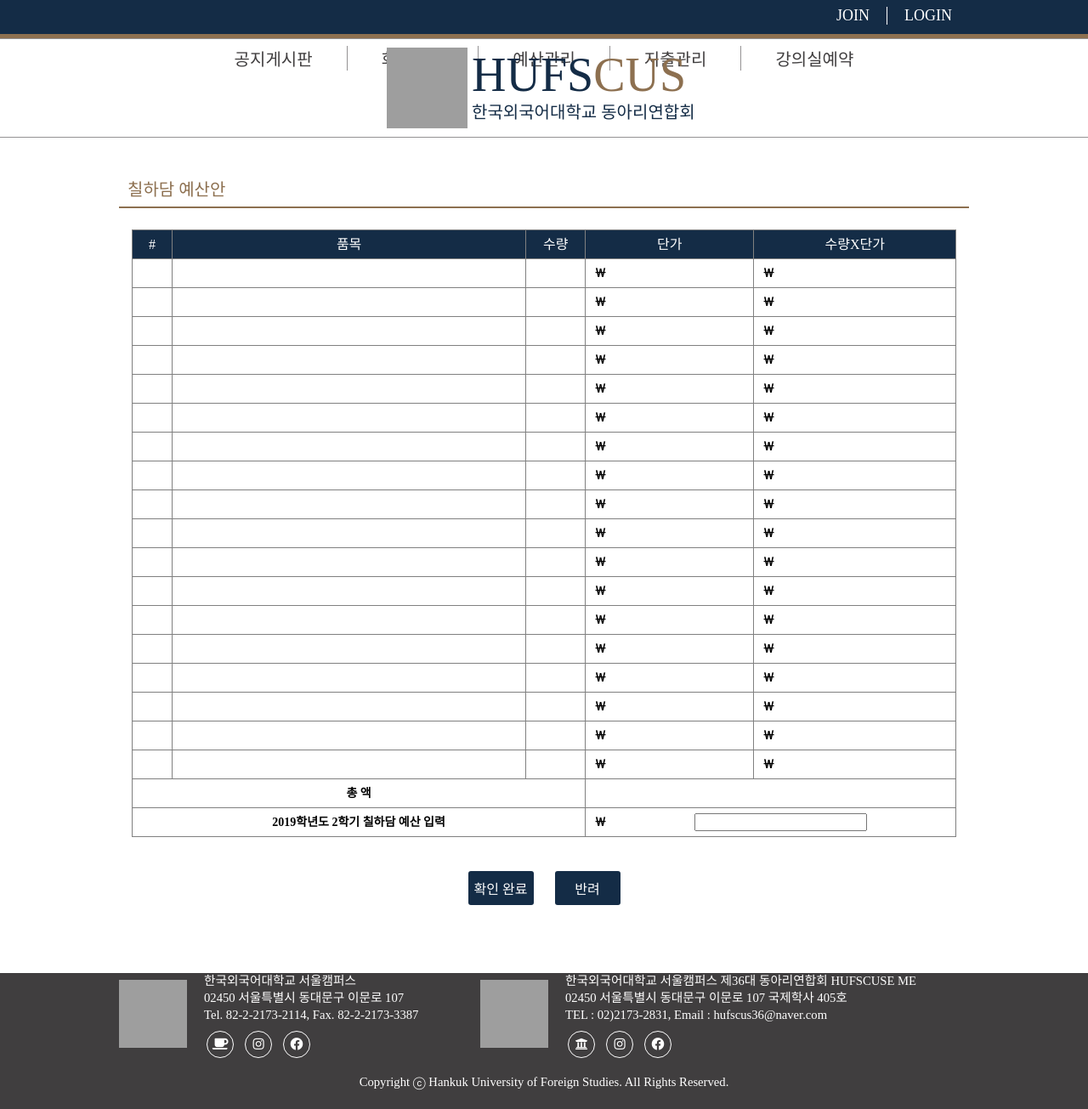
After one commit to KimSoomae/SWProject, a Django app: page /budget_master in a window 1280 px wide. The commit adds this page. Shown: the whole page at 85% size. Run offline with Django 3.2, Linux system fonts and the light colour scheme; some libraries are stand-ins or nearby versions; grey boxes are pictures that could not be loaded.

Commit message:
fifth commit

```diff
--- a/account/forms.py
+++ b/account/forms.py
@@ -12,7 +12,7 @@ class ProfileForm(forms.ModelForm):
         labels={
             'studentnum':('학번'),
             'groupname':('소속 동아리'),
-            'major':('소속 동아리 분과'),
+            'major':('소속 학과'),
             'name':('이름'),
         }
 
--- a/account/models.py
+++ b/account/models.py
@@ -16,7 +16,9 @@ class Budget_list(models.Model):
     quantity=models.IntegerField(max_length=5)
     price=models.IntegerField(max_length=20)
     qxp=models.IntegerField(max_length=25)
-    check=models.CharField(max_length=2)
+    total=models.IntegerField(max_length=10)
+    groupname_budget=models.CharField(max_length=20)
+
 
 
     def __str__(self):
--- /dev/null
+++ b/account/templates/budget_master_check.html
@@ -0,0 +1,466 @@
+<!DOCTYPE html>
+
+<html lang="en">
+<head>
+	<meta charset="UTF-8">
+	<link rel="stylesheet" href="budget_user.css">
+	<link rel="stylesheet" href="https://cdnjs.cloudflare.com/ajax/libs/font-awesome/5.8.2/css/all.min.css"/>
+	<link rel="icon" href="img/hufscus3.png">
+
+	<title>동아리연합회관리시스템</title>
+</head>
+<style>
+   :root {
+	--main-color: #142C46;
+	--accent-color: #8D7050;
+	--footer-color: #403E3F;
+}
+
+@font-face {
+	font-family: "한국외대체 M";
+	src: local(한국외대체 M);
+}
+
+@font-face {
+	font-family: "한국외대체 L";
+	src: local(한국외대체 L);
+}
+
+* {
+	margin: 0;
+	padding: 0;
+}
+
+
+body {
+	margin: 0 auto;
+}
+
+
+a {
+	text-decoration: none !important;;
+}
+
+header {
+	top: 0;
+	width: 100%;
+	display: grid;
+	grid-template-rows: 45px 116px;
+	border-bottom: 1.2px solid #949293;
+}
+
+.top {
+	background-color: var(--main-color);
+	border-bottom: 5.5px solid var(--accent-color);
+}
+
+.top ul {
+	display: flex;
+	width: 1000px;
+	margin: 0 auto;
+	justify-content: flex-end;
+}
+
+.top ul li {
+	list-style: none;
+	border-left: 1px solid white;
+	padding: 0px 20px 0px 20px;
+	margin-top: 8px;
+}
+
+.top ul li:first-child {
+	border-left: none;
+}
+
+.top ul li a {
+	font-family: "한국외대체 M";
+	font-size: 18px;
+	color: white;
+}
+
+.logo {
+	display: grid;
+	grid-template-columns: 100px 270px;
+    grid-template-rows: 60px 40px;
+	font-family: "한국외대체 B";
+	padding-top: 11px;
+	justify-content: center;
+}
+
+#logo1 {
+	grid-row-start: 1;
+	grid-row-end: 3;
+}
+
+#logo1 img {
+	width: 95px;
+	height: 95px;
+}
+
+#logo2 {
+	font-size: 42pt;
+}
+
+#logo2 #hufs {
+	color: var(--main-color)
+}
+
+#logo2 #cus {
+	color: var(--accent-color)
+}
+
+#logo3 {
+	font-size: 15pt;
+	color: var(--main-color);
+}
+
+#logo3 a {
+	color: inherit;
+}
+
+.menu ul {
+	display: flex;
+	justify-content: center;
+	border-top: 1.2px solid #949293;
+}
+
+.menu ul li {
+	list-style: none;
+	border-left: 1px solid #949293;
+	padding: 0px 40px 0px 40px;
+	margin: 8px 0px 8px 0px;
+}
+
+.menu ul li:first-child {
+	border-left: none;
+}
+
+.menu ul li a {
+	font-family: "한국외대체 B";
+	font-size: 20px;
+	color: var(--footer-color);
+}
+
+section {
+	width: 1000px;
+	margin: auto;
+	margin-top: 45px;
+}
+
+h3 {
+	font-size: 20px;
+	font-family: "한국외대체 M";
+	font-weight: normal;
+	color: var(--accent-color);
+	margin-left: 10px;
+	margin-bottom: 7px;
+}
+
+hr {
+	border: solid 1.2px var(--accent-color);
+	margin-bottom: 25px;
+}
+
+input[type="text"]:disabled {
+  background: #ebebeb;
+  border: 0.5px solid #a9a9a9;
+}
+
+table {
+	width: 970px;
+	border-collapse: collapse;
+	margin: auto;
+	margin-top: 10px;
+	margin-bottom: 10px;
+}
+
+table th, table td {
+	border: solid 0.5px gray;
+	line-height: 33px;
+}
+
+table th {
+	color: white;
+	font-family: "한국외대체 M";
+	font-weight: normal;
+	font-size: 16px;
+	text-align: center;
+	background-color: var(--main-color);
+}
+
+table th:nth-child(1), table td:nth-child(1) {
+	width: 50.4px;
+}
+
+table th:nth-child(2), table td:nth-child(2) {
+	width: 461.6px;
+}
+
+table th:nth-child(3), table td:nth-child(3) {
+	width: 75.2px;
+}
+
+table th:nth-child(4), table td:nth-child(4) {
+	width: 150.4px
+}
+
+table th:nth-child(5), table td:nth-child(5) {
+	width: 180.8px
+}
+
+table th:nth-child(6), table td:nth-child(5) {
+	width: 50.4px;
+}
+
+table tbody {
+/*	display: block;
+*/	overflow-y: auto;
+	overflow-x: hidden;
+	height: 202px;
+}
+
+table td {
+	text-align: center;
+	font-family: "한국외대체 L";
+	font-weight: bold;
+	font-size: 14px;
+}
+
+td b {
+	float: left;
+	margin-left: 10px;
+}
+
+input[type="text"] {
+	margin: 0px;
+	outline-style: none;
+	font-family: "한국외대체 L";
+	font-weight: bold;
+	font-size: 15px;
+}
+
+.item {
+	width: 442px;
+	padding-left: 3px;
+}
+
+.quantity {
+	width: 60px;
+	text-align: center;
+}
+
+.price {
+	width: 107px;
+	text-align: center;
+	padding-right: 3px;
+}
+
+.qxp {
+	width: 137px;
+	text-align: center;
+	padding-right: 3px;
+}
+
+input[type="checkbox"] {
+	width: 23px;
+	height: 23px;
+	cursor: pointer;
+	text-align: center;
+}
+
+.check {
+	display: flex;
+	align-items: center;
+	justify-content: center;
+}
+
+.info {
+	font-family: "한국외대체 L";
+}
+
+#status {
+	color: red;
+	font-weight: bold;
+}
+
+.button {
+	display: flex;
+	justify-content: center;
+	align-items: center;
+}
+
+button {
+	width: 77px;
+	height: 40px;
+	border: none;
+	border-radius: 3px;
+	background-color: var(--main-color);
+	color: white;
+	font-size: 16px;
+	font-family: "한국외대체 M";
+	cursor: pointer;
+	margin-top: 30px;
+}
+
+button:hover {
+	background-color: var(--accent-color);
+	transition: 1s;
+}
+
+button:not(:last-child) {
+	margin-right: 25px;
+}
+
+footer {
+	display: grid;
+	grid-template-columns: 425px 575px;
+	grid-template-rows: 120px 20px;
+	bottom: 0;
+	width: 100%;
+	height: 160px;
+	color: white;
+	font-size: 11pt;
+	padding-top: 15px;
+	margin-top: 80px;
+	background-color: var(--footer-color);
+	justify-content: center;
+}
+
+.university {
+	display: grid;
+	grid-template-columns: 100px 290px;
+	grid-template-rows: 68px 35px;
+}
+
+.club_union {
+	display: grid;
+	grid-template-columns: 100px 450px;
+	grid-template-rows: 68px 35px;
+}
+
+.footer_logo {
+	grid-row-start: 1;
+	grid-row-end: 3;
+	margin-top: 8px;
+}
+
+.footer_logo > img {
+	width: 80px;
+	height: 80px;
+	align-items: center;
+}
+
+.intro p {
+	line-height: 135%;
+}
+
+.sns ul {
+	display: flex;
+	margin: 0;
+	padding: 0;
+	list-style: none;
+	list-style-position: inside;
+}
+
+.sns a {
+	display: block;
+	margin: 0px 10px 0px 3px;
+	padding: 0;
+	color: inherit;
+	font-size: 15px;
+	text-decoration: none;
+	border : solid 1px currentColor;
+	width: 2em;
+	line-height: 2em;
+	border-radius: 50%;
+	text-align: center;
+}
+
+.sns a:hover {
+	background-color: var(--accent-color);
+	transition: 1s;
+}
+
+#copyright {
+	grid-column-start: 1;
+	grid-column-end: 3;
+	text-align: center;
+}
+</style>
+<body>
+    <script src="budget_user.js"></script>
+	<header>
+		{% extends 'base.html' %}
+
+        {% block content %}
+		<div class="menu">
+			<ul>
+				<li><a href="#">공지게시판</a></li>
+				<li><a href="#">회원관리</a></li>
+				<li><a href="{% url 'budget' %}">예산관리</a></li>
+				<li><a href="#">지출관리</a></li>
+				<li><a href="#">강의실예약</a></li>
+			</ul>
+		</div>
+	</header>
+	<section>
+		<h3><span class="club">칠하담</span> 예산안</h3>
+		<hr></hr>
+		<div id="table_area"></div>
+		<div class="button">
+			<button type="button" onclick="confirm();">확인 완료</button>
+			<button type="button" onclick="reject();">반려</button>
+		</div>
+	</section>
+    <script type="text/javascript">
+        window.onload = function create_table() {
+            var tag = "";
+
+            tag += "<table>";
+            tag += "<thead><tr><th>#</th><th>품목</th><th>수량</th><th>단가</th><th>수량X단가</th></tr></thead>";
+            for (var i=0; i < 18; i++) {
+                tag += "<tr>";
+                tag += "<td class=\"num\"></td>";
+                tag += "<td></td>";
+                tag += "<td></td>";
+                tag += "<td><b>￦</b></td>";
+                tag += "<td><b>￦</b><span class=\"qxp\"></span></td>"
+                tag += "</tr>";
+            }
+            tag += "<tr><td colspan=\"3\">총 액</td><td colspan=\"2\" id=\"total\"></td></tr>";
+            tag += "<tr><td colspan=\"3\">2019학년도 2학기 <span class=\"club\">칠하담</span> 예산 입력</td><td colspan=\"2\"><b>￦</b><input type=\"text\" name=\"budget\" id=\"budget\" oninput=\"only_num(this);\"></td></tr>";
+            tag += "</table>";
+
+            document.getElementById('table_area').innerHTML = tag;
+        }
+
+        function only_num(input) {
+            input.value = input.value.replace(/[^0-9.]/g, '').replace(/(\..*)\./g, '$1');
+        } // 출처 : https://stackoverflow.com/questions/469357/html-text-input-allow-only-numeric-input/28838789#28838789
+
+        function confirm() {
+            var budget = document.getElementById('budget').value;
+
+            if (!budget) {
+                alert('예산을 입력해주세요!');
+            } else {
+                alert('입력하신 예산이 반영되었습니다.');
+            }
+        }
+
+        function reject() {
+            var reason = prompt("반려하시겠습니까? 사유를 입력해주세요.");
+
+            if (reason == null) { // 취소를 클릭함
+                return;
+            } else if (!reason) { // 확인을 클릭했지만 사유를 입력하지 않음
+                alert('사유를 입력해주세요!');
+            } else {
+                // status를 반려로 변경?
+                alert('해당 예산안이 반려되었습니다.')
+            }
+        }
+    </script>
+     {% endblock %}
+ </body>
+ </html>
--- a/account/urls.py
+++ b/account/urls.py
@@ -6,5 +6,6 @@ urlpatterns=[
     path('logout/', views.logout, name='logout'),
     path('',views.home, name="home"),
     path('budget',views.budget,name="budget"),
+    path('budget_master',views.budget_master,name="budget_master"),
 
 ]
--- a/account/views.py
+++ b/account/views.py
@@ -64,11 +64,17 @@ def budget(request):
     if request.user.is_superuser:
             return render(request,'budget_admin.html')
     else:
-        budget_user=Budget_list.objects.all()
-        context={'budget_user': budget_user}
-        try:
-            budgetusers=Budget_list(num=request.POST['num'], item=request.POST['item'],quantity=request.POST['quantity'],price=request.POST['price'],qxp=request.POST['qxp'],check=request.POST['check'] )
-            budgetusers.save()
-        except:
-            budgetusers=None
-        return render(request,'budget_user.html',context)
+        if request.method == 'POST':
+
+            budget_user=Budget_list.objects.all()
+            context={'budget_user': budget_user}
+            try:
+                budgetusers=Budget_list(num=request.POST['num'], item=request.POST['item'],quantity=request.POST['quantity'],price=request.POST['price'],qxp=request.POST['qxp'],total=request.POST['total'],groupname_budget=request.POST['groupname_budget'] )
+                budgetusers.save()
+            except:
+                budgetusers=None
+            return render(request,'budget_user.html',context)
+        return render(request,'budget_user.html')
+
+def budget_master(request):
+    return render(request,'budget_master_check.html')
--- a/swgproject/urls.py
+++ b/swgproject/urls.py
@@ -27,6 +27,7 @@ urlpatterns = [
     #path('budget/',include ('budget.urls')),
     path('',views.home, name="home"),
     path('budget',views.budget,name="budget"),
+    path('budget_master',views.budget_master,name="budget_master"),
 
 
 ]
```
Also changed, not shown: account/templates/budget_admin.html (+16 -121 lines), account/templates/budget_user.html (+13 -0 lines), db.sqlite3.
